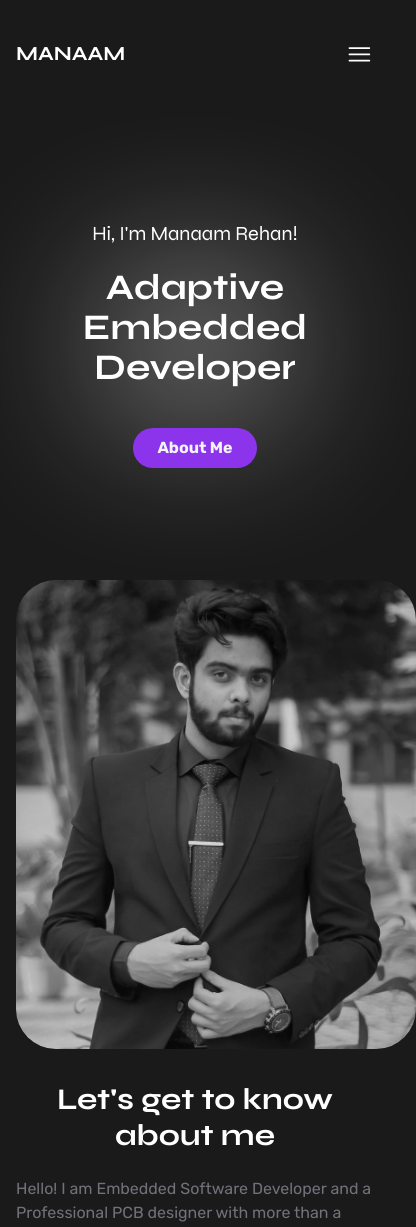
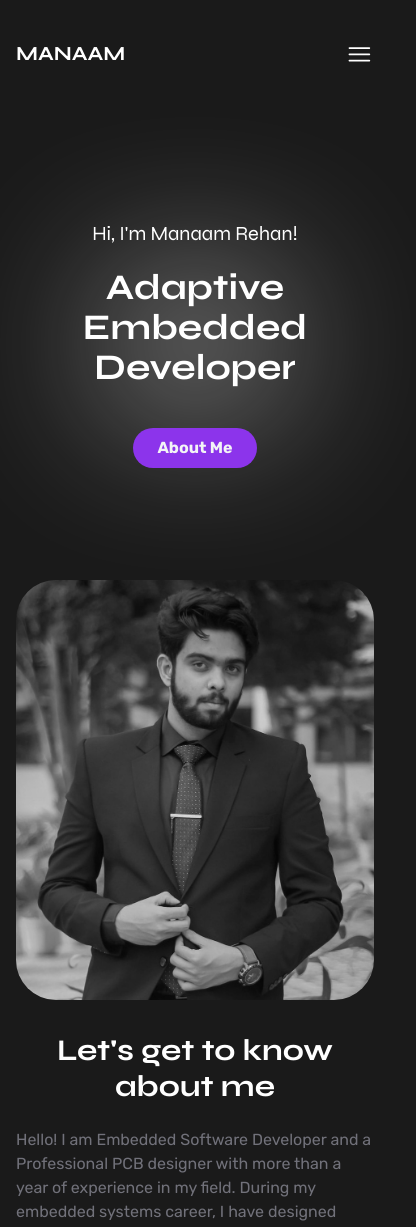
Before and after one commit to SydAliHsn/manaam-portfolio, a Next.js app: page / in a window 390 px wide. Shown: the top 1227 px of the page, 416 px wide, since content can reach past the window. Built offline with nearby package versions, Linux system fonts and the light colour scheme.

Commit message:
Fix profile image overflow on small screens.

```diff
--- a/components/About.tsx
+++ b/components/About.tsx
@@ -34,7 +34,7 @@ const About = (props: {}): JSX.Element => {
         </div>
         <div
             data-aos="fade-left" data-aos-duration="1000">
-            <Image src={profileImage} alt={'profile'} className='rounded-[2.5rem] max-w-[25rem] mx-auto' />
+            <Image src={profileImage} alt={'profile'} className='sm:max-w-[25rem] rounded-[2.5rem] mx-auto' />
         </div>
     </section>
 };
```
